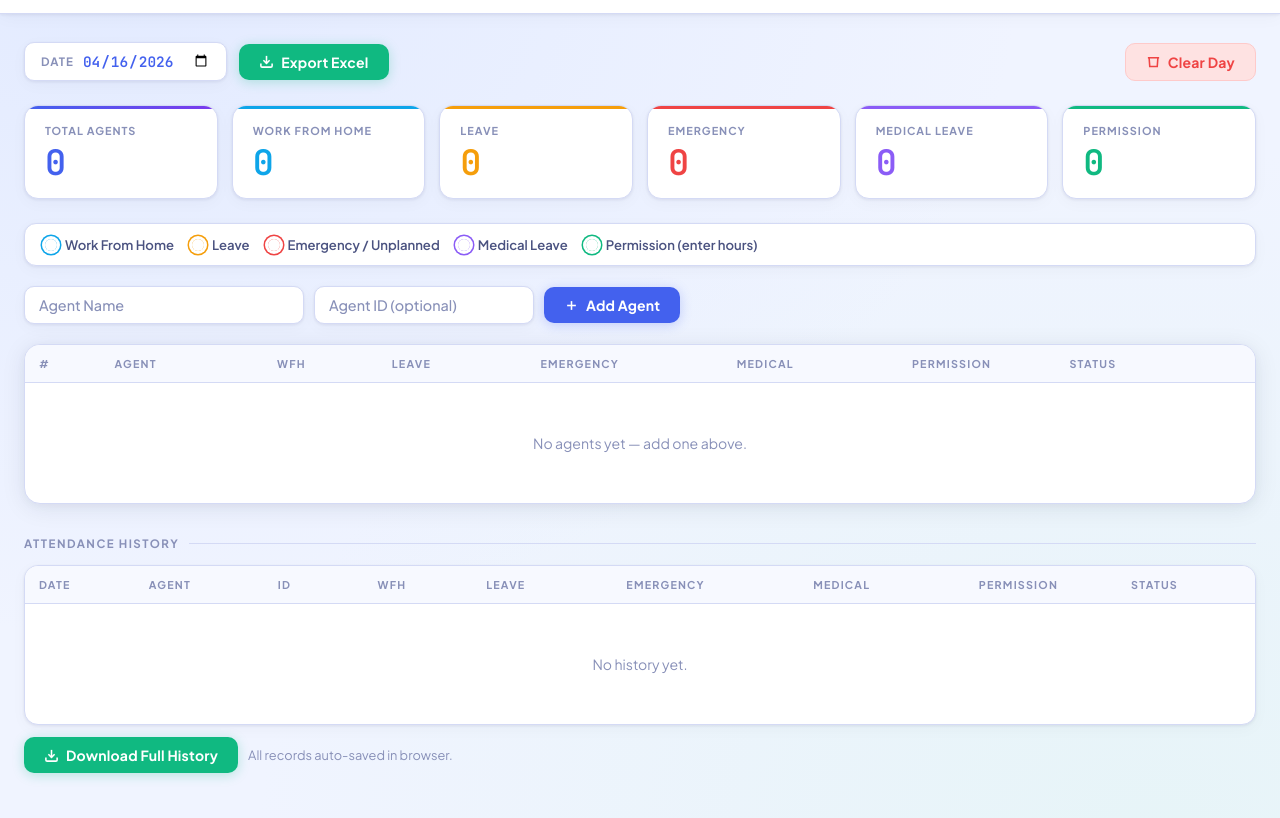
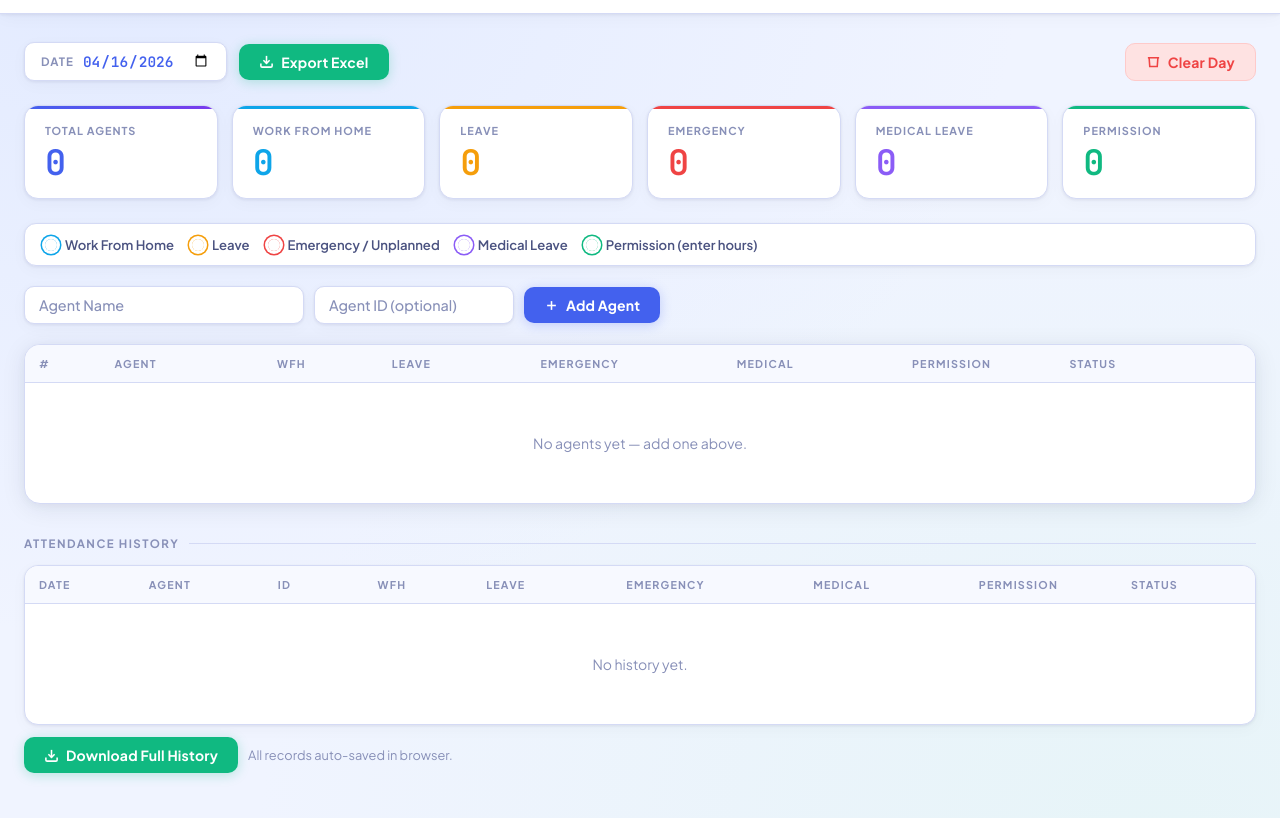
Before and after one commit to Pav004/Agent-Pulse, a plain HTML site: page agent_attendance_tracker (1).html in a window 1280 px wide. Shown: the part 50-868 px from the top of the page. Drawn offline with Linux system fonts and the light colour scheme.

Commit message:
Change width of .inp-id from 220px to 200px
Adjusted width of input ID field for better layout.

```diff
--- a/agent_attendance_tracker (1).html
+++ b/agent_attendance_tracker (1).html
@@ -149,7 +149,7 @@ header {
 .inp:focus{border-color:var(--primary);box-shadow:0 0 0 3px #4361ee22;}
 .inp::placeholder{color:var(--text3);}
 .inp-name{flex:1;min-width:180px;max-width:280px;}
-.inp-id{width: 220px;}
+.inp-id{width: 200px;}
 
 /* TABLE */
 .table-card{
```
